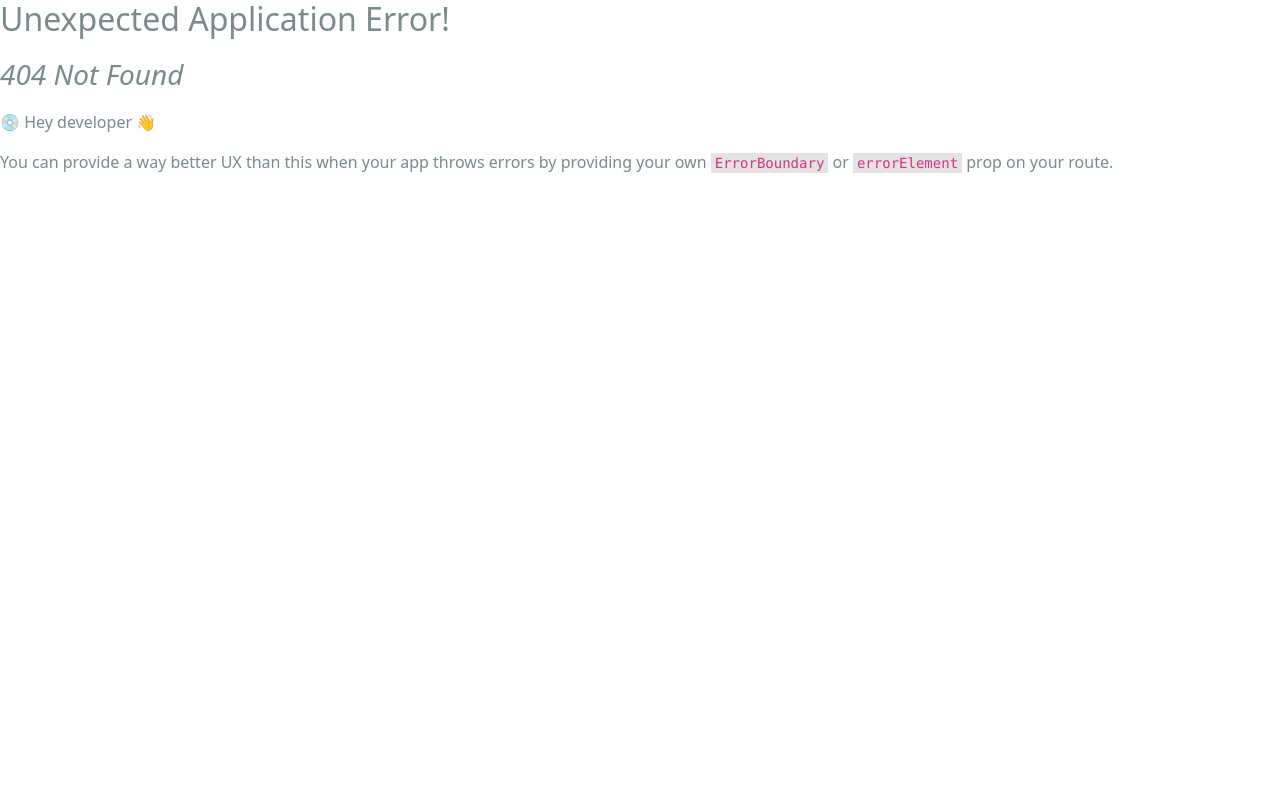
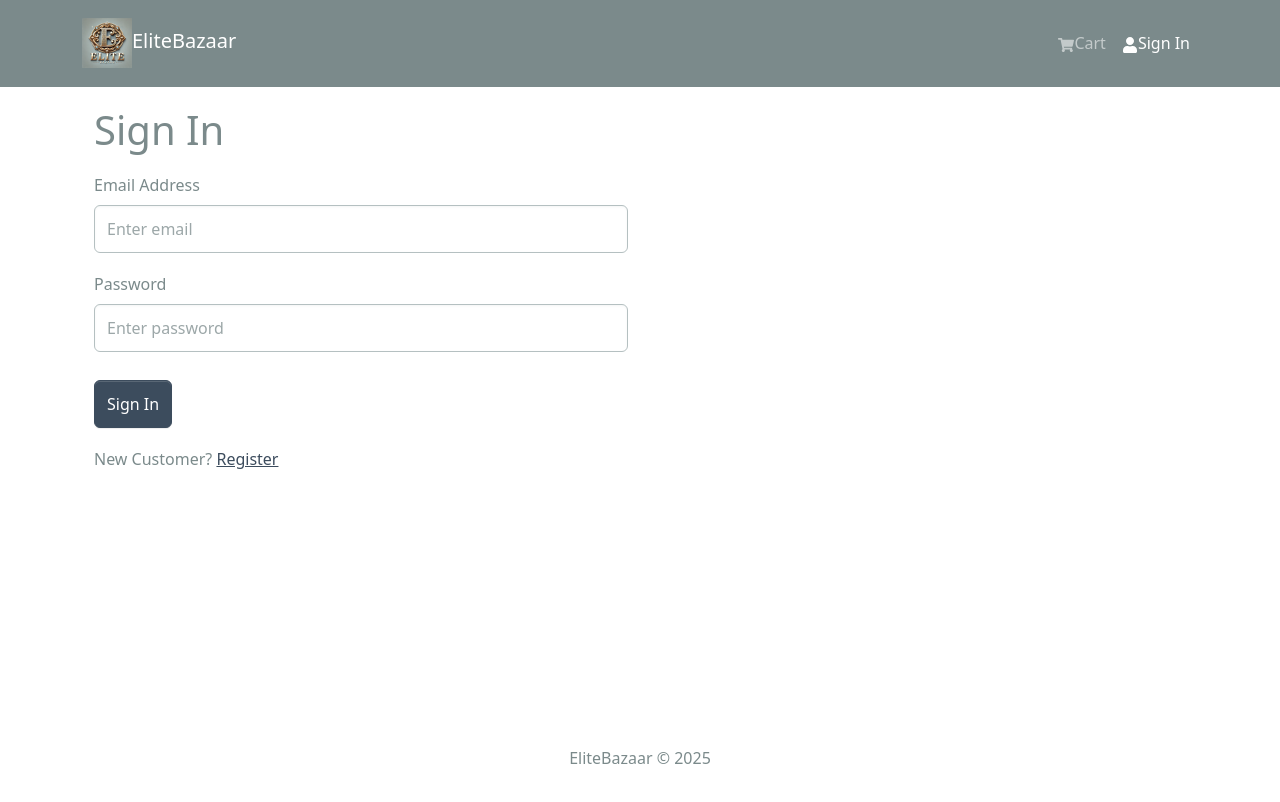
Before and after one commit to sudeep104/EliteBazaar, a React (Create React App) app in the folder frontend/: page /login in a window 1280 px wide. Before the commit this address had no page. Shown: the top 802 px of the page. Built offline with nearby package versions, Linux system fonts and the light colour scheme.

Commit message:
add login functionality with user authentication and integrate toast notifications

```diff
--- a/frontend/package.json
+++ b/frontend/package.json
@@ -18,7 +18,8 @@
     "react-redux": "^9.2.0",
     "react-router-bootstrap": "^0.26.3",
     "react-router-dom": "^6.30.0",
-    "react-scripts": "5.0.1",
+    "react-scripts": "^5.0.1",
+    "react-toastify": "^11.0.5",
     "web-vitals": "^2.1.4"
   },
   "scripts": {
--- a/frontend/src/App.js
+++ b/frontend/src/App.js
@@ -1,6 +1,8 @@
 import React from "react";
 import { Container } from "react-bootstrap";
 import { Outlet } from "react-router-dom";
+import { ToastContainer } from 'react-toastify';
+import 'react-toastify/dist/ReactToastify.css';
 import Header from "./components/Header";
 import Footer from "./components/Footer";
 
@@ -14,6 +16,7 @@
         </Container>
       </main>
       <Footer />
+      <ToastContainer />
     </>
   );
 }
--- /dev/null
+++ b/frontend/src/components/FormContainer.jsx
@@ -0,0 +1,16 @@
+import React from 'react'
+import { Container, Row, Col } from 'react-bootstrap'
+
+const FormContainer = ({ children }) => {
+  return (
+    <Container>
+      <Row>
+        <Col xs={12} md={6}>
+            {children}
+        </Col>
+      </Row>
+    </Container>
+  )
+}
+
+export default FormContainer
--- a/frontend/src/components/Header.jsx
+++ b/frontend/src/components/Header.jsx
@@ -1,5 +1,5 @@
 import React from "react";
-import { Badge, Navbar, Nav, Container } from "react-bootstrap";
+import { Badge, Navbar, Nav, Container, NavDropdown } from "react-bootstrap";
 import { FaShoppingCart, FaUser } from "react-icons/fa";
 import { LinkContainer } from "react-router-bootstrap";
 import { useSelector } from "react-redux";
@@ -7,7 +7,11 @@
 
 function Header() {
   const { cartItems } = useSelector((state) => state.cart);
-  console.log(cartItems);
+  const { userInfo } = useSelector((state) => state.auth);
+
+  const logoutHandler = () => {
+    console.log('Logout')
+  }
 
   return (
     <header>
@@ -34,12 +38,21 @@
                   )}
                 </Nav.Link>
               </LinkContainer>
-              <LinkContainer to="/login">
+              { userInfo ? (
+                <NavDropdown title={userInfo.name} id='username'>
+                  <LinkContainer to={'/profile'}>
+                    <NavDropdown.Item>Profile</NavDropdown.Item>
+                  </LinkContainer>
+                  <NavDropdown.Item onClick={logoutHandler}>
+                    Logout
+                  </NavDropdown.Item>
+                </NavDropdown>
+              ) : (<LinkContainer to="/login">
                 <Nav.Link>
                   <FaUser />
                   Sign In
                 </Nav.Link>
-              </LinkContainer>
+              </LinkContainer>) }
             </Nav>
           </Navbar.Collapse>
         </Container>
--- a/frontend/src/constants.js
+++ b/frontend/src/constants.js
@@ -2,6 +2,6 @@
 //   process.env.NODE_ENV === "development" ? "http://localhost:5000" : "";
 export const BASE_URL = '';
 export const PRODUCTS_URL = '/api/products';
-export const USERS_URL = '/api/user';
+export const USERS_URL = '/api/users';
 export const ORDERS_URL = '/api/orders';
 export const PAYPAL_URL = '/api/config/paypal';
--- a/frontend/src/index.js
+++ b/frontend/src/index.js
@@ -16,6 +16,7 @@
 import HomeScreen from "./screens/HomeScreen";
 import ProductScreen from "./screens/ProductScreen";
 import CrtScreen from "./screens/CrtScreen";
+import LoginScreen from "./screens/LoginScreen";
 
 const router = createBrowserRouter(
   createRoutesFromElements(
@@ -23,6 +24,7 @@
       <Route index={true} path="/" element={<HomeScreen />} />
       <Route path="/product/:id" element={<ProductScreen />} />
       <Route path="/cart" element={<CrtScreen />} />
+      <Route path="/login" element={<LoginScreen />} />
     </Route>
   )
 );
--- /dev/null
+++ b/frontend/src/screens/LoginScreen.jsx
@@ -0,0 +1,93 @@
+import React from "react";
+import { useState, useEffect } from "react";
+import { Link, useLocation, useNavigate } from "react-router-dom";
+import { Form, Button, Row, Col } from "react-bootstrap";
+import { useDispatch, useSelector } from "react-redux";
+import FormContainer from "../components/FormContainer";
+import Loader from "../components/Loader";
+import { useLoginMutation } from "../slices/usersApiSlice";
+import { setCredentials } from "../slices/authSlice";
+import { toast } from "react-toastify";
+
+const LoginScreen = () => {
+  const [email, setEmail] = useState("");
+  const [password, setPassword] = useState("");
+
+  const dispatch = useDispatch();
+  const navigate = useNavigate();
+
+  const [login, { isLoading }] = useLoginMutation();
+
+  const { userInfo } = useSelector((state) => state.auth);
+
+  const { search } = useLocation;
+  const sp = new URLSearchParams(search);
+  const redirect = sp.get('redirect') || '/';
+
+  useEffect(() => {
+    if (userInfo) {
+      navigate(redirect);
+    }
+  }, [userInfo, redirect, navigate]);
+
+  const submitHandler = async (e) => {
+    e.preventDefault();
+    try {
+      const res = await login({ email, password }).unwrap();
+      dispatch(setCredentials({ ...res }));
+      navigate(redirect);
+    } catch (err) {
+      toast.error(err?.data?.message || err.error);
+    }
+  };
+
+  return (
+    <FormContainer>
+      <h1>Sign In</h1>
+
+      <Form onSubmit={submitHandler}>
+        <Form.Group controlId="email" className="my-3">
+          <Form.Label>Email Address</Form.Label>
+          <Form.Control
+            type="email"
+            placeholder="Enter email"
+            value={email}
+            onChange={(e) => setEmail(e.target.value)}
+          ></Form.Control>
+        </Form.Group>
+
+        <Form.Group controlId="password" className="my-3">
+          <Form.Label>Password </Form.Label>
+          <Form.Control
+            type="password"
+            placeholder="Enter password"
+            value={password}
+            onChange={(e) => setPassword(e.target.value)}
+          ></Form.Control>
+        </Form.Group>
+
+        <Button
+          type="submit"
+          variant="primary"
+          className="mt-2"
+          disabled={isLoading}
+        >
+          Sign In
+        </Button>
+
+        {isLoading && <Loader />}
+      </Form>
+
+      <Row className="py-3">
+        <Col>
+          New Customer?{' '}
+          <Link to={redirect ? `/register?redirect=${redirect}` : '/register'}>
+            Register
+          </Link>
+        </Col>
+      </Row>
+    </FormContainer>
+  );
+};
+
+export default LoginScreen;
--- /dev/null
+++ b/frontend/src/slices/authSlice.js
@@ -0,0 +1,22 @@
+import { createSlice } from "@reduxjs/toolkit";
+
+const initialState = {
+  userInfo: localStorage.getItem('userInfo')
+    ? JSON.parse(localStorage.getItem('userInfo'))
+    : null,
+};
+
+const authSlice = createSlice({
+    name: 'auth',
+    initialState,
+    reducers: {
+        setCredentials: (state, action) => {
+            state.userInfo = action.payload;
+            localStorage.setItem('userInfo', JSON.stringify(action.payload));
+        }
+    }
+});
+
+export const { setCredentials } = authSlice.actions;
+
+export default authSlice.reducer;
--- /dev/null
+++ b/frontend/src/slices/usersApiSlice.js
@@ -0,0 +1,16 @@
+import { USERS_URL } from "../constants";
+import { apiSlice } from "./apiSlice";
+
+export const usersApiSlice = apiSlice.injectEndpoints({
+  endpoints: (builder) => ({
+    login: builder.mutation({
+      query: (data) => ({
+        url: `${USERS_URL}/auth`,
+        method: 'POST',
+        body: data,
+      }),
+    }),
+  }),
+});
+
+export const { useLoginMutation } = usersApiSlice;
--- a/frontend/src/store.js
+++ b/frontend/src/store.js
@@ -1,11 +1,13 @@
 import { configureStore } from "@reduxjs/toolkit";
 import { apiSlice } from "./slices/apiSlice";
 import cartSliceReducer from "./slices/cartSlice";
+import authSliceReducer from "./slices/authSlice";
 
 const store = configureStore({
   reducer: {
     [apiSlice.reducerPath]: apiSlice.reducer,
     cart: cartSliceReducer,
+    auth: authSliceReducer,
   },
   middleware: (getDefaultMiddleware) =>
     getDefaultMiddleware().concat(apiSlice.middleware),
```
Also changed, not shown: 2 other files (tests, documents, lock files or other folders).
